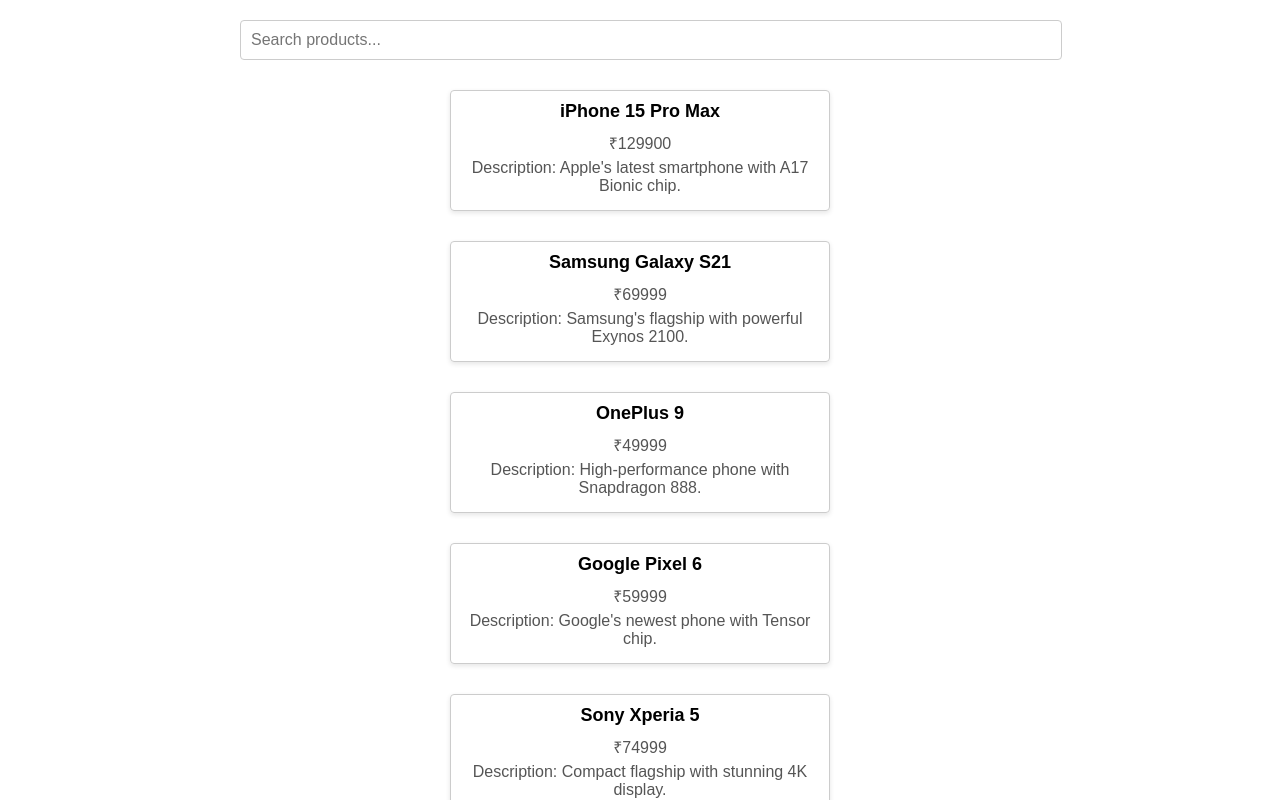
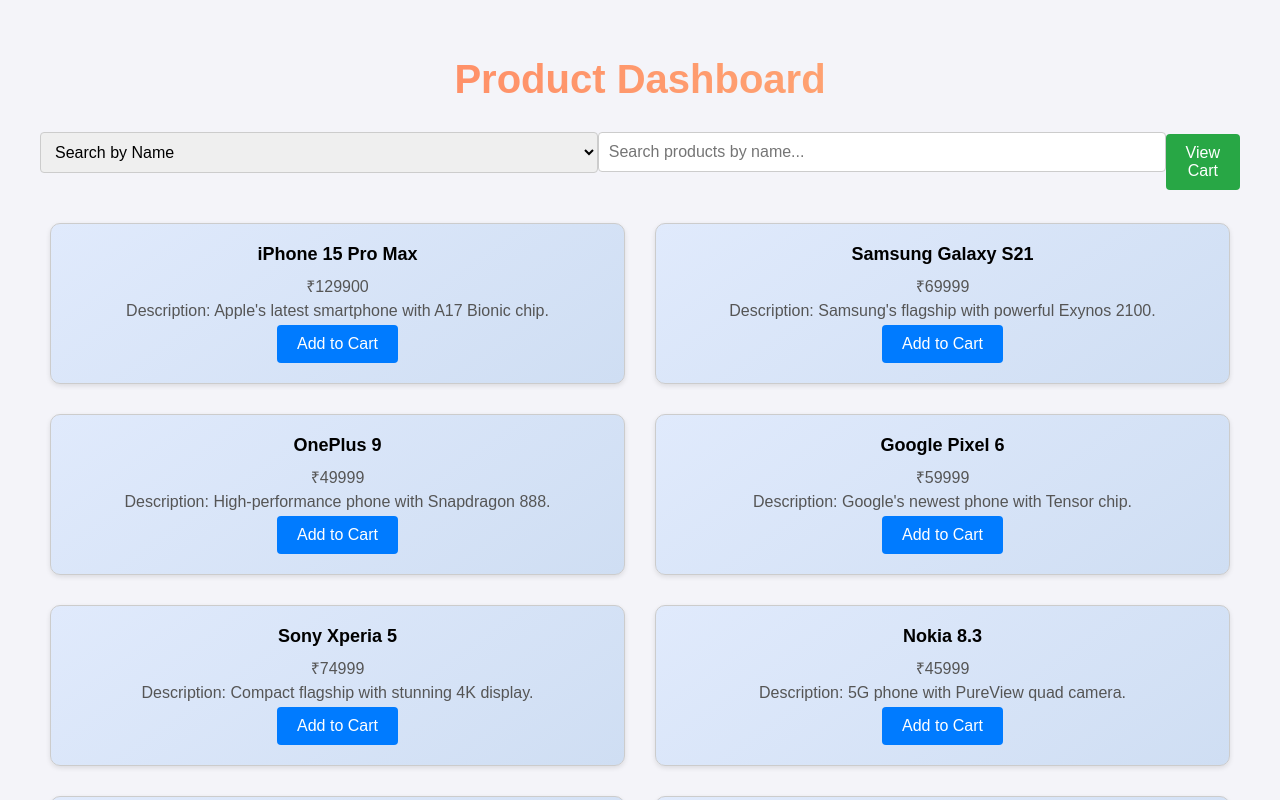
Before and after one commit to ksesikumar/React-Assignments, a React (Create React App) app: page / in a window 1280 px wide. Shown: the top 800 px of the page. Built offline with nearby package versions, Linux system fonts and the light colour scheme.

Commit message:
Add The cart Page And Style

```diff
--- /dev/null
+++ b/src/DataFilteringComponent/Cart.js
@@ -0,0 +1,23 @@
+import React from 'react';
+import './index.css';
+
+const Cart = ({ products }) => {
+    return (
+        <div className='cart-container'>
+            <h2>Cart</h2>
+            {products.length === 0 ? (
+                <p>No products in cart.</p>
+            ) : (
+                products.map(product => (
+                    <div key={product.id} className='cart-product'>
+                        <h3>{product.name}</h3>
+                        <p>{product.price}</p>
+                        <p>Description: {product.description}</p>
+                    </div>
+                ))
+            )}
+        </div>
+    );
+};
+
+export default Cart;
--- a/src/DataFilteringComponent/Dashboard.js
+++ b/src/DataFilteringComponent/Dashboard.js
@@ -1,10 +1,11 @@
 import React, { useState } from 'react';
 import ProductList from './ProductList';
+import Cart from './Cart';
 import './index.css';
 
 const products = [
     { id: 1, name: 'iPhone 15 Pro Max', price: '₹129900', description: 'Apple\'s latest smartphone with A17 Bionic chip.' },
-    { id: 2, name: 'Samsung Galaxy S21', price:'₹69999', description: 'Samsung\'s flagship with powerful Exynos 2100.' },
+    { id: 2, name: 'Samsung Galaxy S21', price: '₹69999', description: 'Samsung\'s flagship with powerful Exynos 2100.' },
     { id: 3, name: 'OnePlus 9', price: '₹49999', description: 'High-performance phone with Snapdragon 888.' },
     { id: 4, name: 'Google Pixel 6', price: '₹59999', description: 'Google\'s newest phone with Tensor chip.' },
     { id: 5, name: 'Sony Xperia 5', price: '₹74999', description: 'Compact flagship with stunning 4K display.' },
@@ -18,25 +19,52 @@
 const Dashboard = () => {
     const [productList, setProductList] = useState(products);
     const [searchItem, setSearchItem] = useState('');
+    const [searchType, setSearchType] = useState('name');
+    const [cartProducts, setCartProducts] = useState([]);
+    const [showCart, setShowCart] = useState(false);
 
     const handleFilter = (event) => {
         setSearchItem(event.target.value);
     };
 
+    const handleSearchTypeChange = (event) => {
+        setSearchType(event.target.value);
+    };
+
+    const addToCart = (product) => {
+        setCartProducts([...cartProducts, product]);
+    };
+
     const filteredProducts = productList.filter(product => {
         const searchLower = searchItem.toLowerCase();
-        return product.name.toLowerCase().includes(searchLower) || product.id.toString().includes(searchLower)
+        if (searchType === 'name') {
+            return product.name.toLowerCase().includes(searchLower);
+        } else if (searchType === 'id') {
+            return product.id.toString().includes(searchLower);
+        }
+        return false;
     });
 
     return (
         <div className='container'>
-            <input
-                type="text"
-                placeholder="Search products..."
-                value={searchItem}
-                onChange={handleFilter}
-            />
-            <ProductList products={filteredProducts} />
+            <h1>Product Dashboard</h1>
+            <div className="search-and-cart">
+                <select value={searchType} onChange={handleSearchTypeChange}>
+                    <option value="name">Search by Name</option>
+                    <option value="id">Search by ID</option>
+                </select>
+                <input
+                    type="text"
+                    placeholder={`Search products by ${searchType}...`}
+                    value={searchItem}
+                    onChange={handleFilter}
+                />
+                <button className="view-cart-btn" onClick={() => setShowCart(!showCart)}>
+                    {showCart ? 'Hide Cart' : 'View Cart'}
+                </button>
+            </div>
+            <ProductList products={filteredProducts} addToCart={addToCart} />
+            {showCart && <Cart products={cartProducts} />}
         </div>
     );
 };
--- a/src/DataFilteringComponent/ProductList.js
+++ b/src/DataFilteringComponent/ProductList.js
@@ -1,7 +1,7 @@
 import React from 'react';
 import './index.css';
 
-const ProductList = ({ products }) => {
+const ProductList = ({ products, addToCart }) => {
     return (
         <div className='card-container'>
             {products.map(product => (
@@ -9,6 +9,7 @@
                     <h2>{product.name}</h2>
                     <p>{product.price}</p>
                     <p>Description: {product.description}</p>
+                    <button onClick={() => addToCart(product)}>Add to Cart</button>
                 </div>
             ))}
         </div>
--- a/src/DataFilteringComponent/index.css
+++ b/src/DataFilteringComponent/index.css
@@ -1,11 +1,31 @@
+/* index.css */
+
+body {
+    font-family: Arial, sans-serif;
+    background-color: #f4f4f9;
+    margin: 0;
+    padding: 0;
+}
+
 .container {
-    max-width: 800px;
+    max-width: 1200px;
     margin: 0 auto;
     padding: 20px;
-    font-family: Arial, sans-serif;
+    text-align: center;
+    position: relative;
 }
 
-input[type="text"] {
+.container h1 {
+    background: linear-gradient(90deg, #ff7e5f, #feb47b);
+    -webkit-background-clip: text;
+    -webkit-text-fill-color: transparent;
+    font-size: 2.5em;
+    margin-bottom: 20px;
+    padding: 10px;
+    border-radius: 10px;
+}
+
+input[type="text"], select {
     width: 100%;
     padding: 10px;
     margin-bottom: 20px;
@@ -14,27 +34,44 @@
     font-size: 16px;
 }
 
+.search-and-cart {
+    display: flex;
+    justify-content: space-between;
+    align-items: center;
+    margin-bottom: 20px;
+}
+
+.view-cart-btn {
+    padding: 10px 20px;
+    background-color: #28a745;
+    color: #fff;
+    border: none;
+    border-radius: 4px;
+    cursor: pointer;
+    font-size: 16px;
+}
+
+.view-cart-btn:hover {
+    background-color: #218838;
+}
+
 .card-container {
     display: flex;
-    flex-flow: row;
     flex-wrap: wrap;
     gap: 10px;
-    justify-content: center;
+    justify-content: space-between;
 }
 
 .product-card {
+    background: linear-gradient(145deg, #e0eafc, #cfdef3);
     border: 1px solid #ccc;
-    border-radius: 4px;
-    padding: 10px;
+    border-radius: 10px;
+    padding: 20px;
     margin: 10px;
     box-shadow: 0 2px 5px rgba(0, 0, 0, 0.1);
     transition: box-shadow 0.3s ease;
-    flex: 1 1 calc(50% - 20px);
-
-    max-width: calc(50% - 20px);
-
+    flex: 1 1 calc(33.33% - 20px);
     box-sizing: border-box;
-
 }
 
 .product-card:hover {
@@ -50,3 +87,51 @@
     margin: 5px 0;
     color: #555;
 }
+
+.product-card button {
+    padding: 10px 20px;
+    background-color: #007bff;
+    color: #fff;
+    border: none;
+    border-radius: 4px;
+    cursor: pointer;
+    font-size: 16px;
+}
+
+.product-card button:hover {
+    background-color: #0056b3;
+}
+
+.cart-container {
+    position: absolute;
+    top: 20px;
+    right: 20px;
+    width: 300px;
+    padding: 20px;
+    border: 1px solid #ccc;
+    border-radius: 10px;
+    box-shadow: 0 2px 5px rgba(0, 0, 0, 0.1);
+    background: linear-gradient(145deg, #e0eafc, #cfdef3);
+    z-index: 1000;
+}
+
+.cart-container h2 {
+    margin: 0 0 10px 0;
+    font-size: 22px;
+}
+
+.cart-product {
+    border-top: 1px solid #ccc;
+    padding-top: 10px;
+    margin-top: 10px;
+}
+
+.cart-product h3 {
+    margin: 0 0 5px 0;
+    font-size: 18px;
+}
+
+.cart-product p {
+    margin: 5px 0;
+    color: #555;
+}
```
